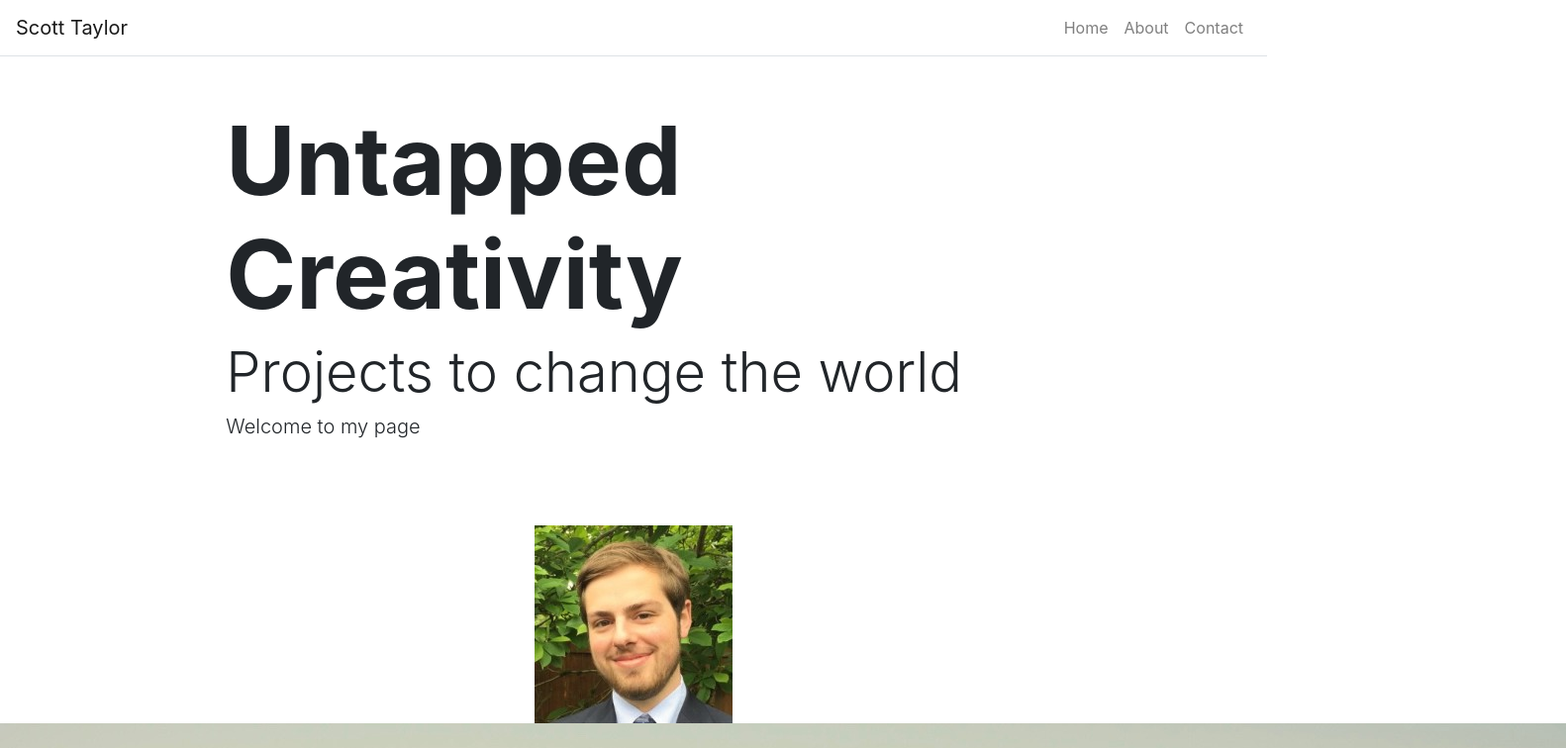
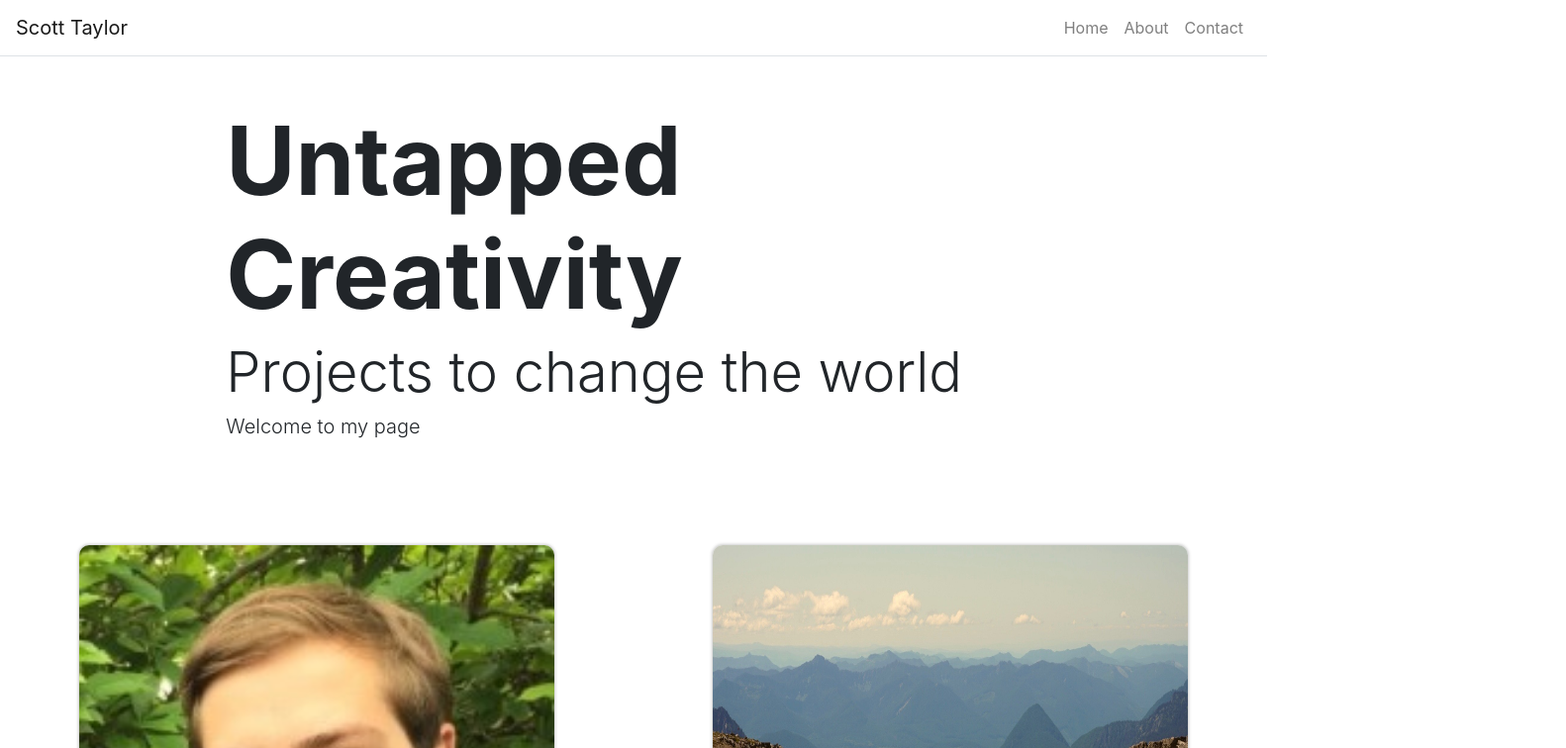
Before and after one commit to scottntaylor/React-Porfolio, a React (Create React App) app in the folder react-portfolio/: page / in a window 1280 px wide. Shown: the top 756 px of the page at 99% size, 1582 px wide, since content can reach past the window. Built offline with nearby package versions, Linux system fonts and the light colour scheme.

Commit message:
Style added for Carousel

```diff
--- a/react-portfolio/package.json
+++ b/react-portfolio/package.json
@@ -12,6 +12,7 @@
     "react-dom": "^16.13.0",
     "react-router-dom": "^5.1.2",
     "react-scripts": "3.4.0",
+    "react-spring": "^8.0.27",
     "reactstrap": "^8.4.1"
   },
   "scripts": {
--- a/react-portfolio/src/Components/Card.js
+++ b/react-portfolio/src/Components/Card.js
@@ -1,12 +1,12 @@
 import React from 'react';
+import CardInfo from './CardInfo'
 
 
 function Card(props){
     return(
-<div>
-    <img className="" src={props.item.imgSrc} alt={props.item.imgSrc}/>
-
-
+<div className="d-inline-block s-card" onClick = {(e) => props.click(props.item)}>
+    <img className="s-card-image" src={props.item.imgSrc} alt={props.item.imgSrc}/>
+    {props.item.selected && <CardInfo title={props.item.title} subtitle={props.item.subtitle} link={props.item.link}/> }
 
 </div>
     );
--- a/react-portfolio/src/Components/CardInfo.js
+++ b/react-portfolio/src/Components/CardInfo.js
@@ -0,0 +1,17 @@
+import React from'react';
+import {useSpring, animated } from 'react-spring';
+
+function CardInfo(props){
+
+const style = useSpring({opacity:1, from:{opacity: 0}});
+
+    return(
+<animated.div className="s-card-info" style={style}>
+    <p className="s-card-title">{props.title}</p>
+    <p className="s-card-sub-title">{props.subtitle}</p>
+    <a href={props.link} target= "blank" rel="noopener no referrer ">View </a>
+    </animated.div>
+    )
+}
+
+export default CardInfo;
--- a/react-portfolio/src/Components/Carousel.js
+++ b/react-portfolio/src/Components/Carousel.js
@@ -1,6 +1,7 @@
 import React from 'react';
 import Card from '../Components/Card';
 import headshot from '../assets/images/Headshot.png';
+// import trees from '../assets/images/Trees.png';
 import rainier from '../assets/images/Paradise.png';
 import Container from 'react-bootstrap/Container';
 import Row from 'react-bootstrap/Row';
@@ -12,16 +13,16 @@ class Carousel extends React.Component{
             items: [
                 {
                     id:0,
-                    title: 'title',
-                    subtitle: 'subtitle',
+                    title: 'Scott Taylor',
+                    subtitle: 'Headshot',
                     imgSrc: headshot,
                     link: 'link',
                     selected: false
                 },
                 {
                     id:1,
-                    title: 'title1',
-                    subtitle: 'subtitle1',
+                    title: 'Valley',
+                    subtitle: 'Paradise - Mt. Rainier',
                     imgSrc: rainier,
                     link: 'link1',
                     selected: false
@@ -38,6 +39,7 @@ class Carousel extends React.Component{
          }
      }
      handleCardClick = (id, card) => {
+         console.log(id);
          let items = [...this.state.items]
 
          items[id].selected = items[id].selected ? false : true
@@ -55,7 +57,7 @@ class Carousel extends React.Component{
 
     makeItems = (items ) =>  {
         return items.map(item =>{
-            return <Card item={item} onClick={e => this.handleCardClick(item.id, e)} key={item.id} />
+            return <Card item={item} click={e => this.handleCardClick(item.id, e)} key={item.id} />
         })
     }
 
--- a/react-portfolio/src/index.css
+++ b/react-portfolio/src/index.css
@@ -11,3 +11,29 @@ code {
   font-family: source-code-pro, Menlo, Monaco, Consolas, 'Courier New',
     monospace;
 }
+
+.s-card{
+margin: 20px;
+
+}
+.s-card-image{
+  border-radius: 10px;
+  width: 480px;
+  height: 480px;
+  box-shadow: 0px 0px 3px 1px #ccc;
+}
+
+.s-card-info{
+
+  margin-top: 10px;
+  min-height: 100px;
+}
+
+.s-card-title{
+  font-size: 24px;
+  margin: 0px;
+}
+.s.card.sub-title{
+  font-size: 16px;
+  margin: 0px;
+}
```
Also changed, not shown: react-portfolio/src/assets/images/Trees.png (added), 1 other file (tests, documents, lock files or other folders).
